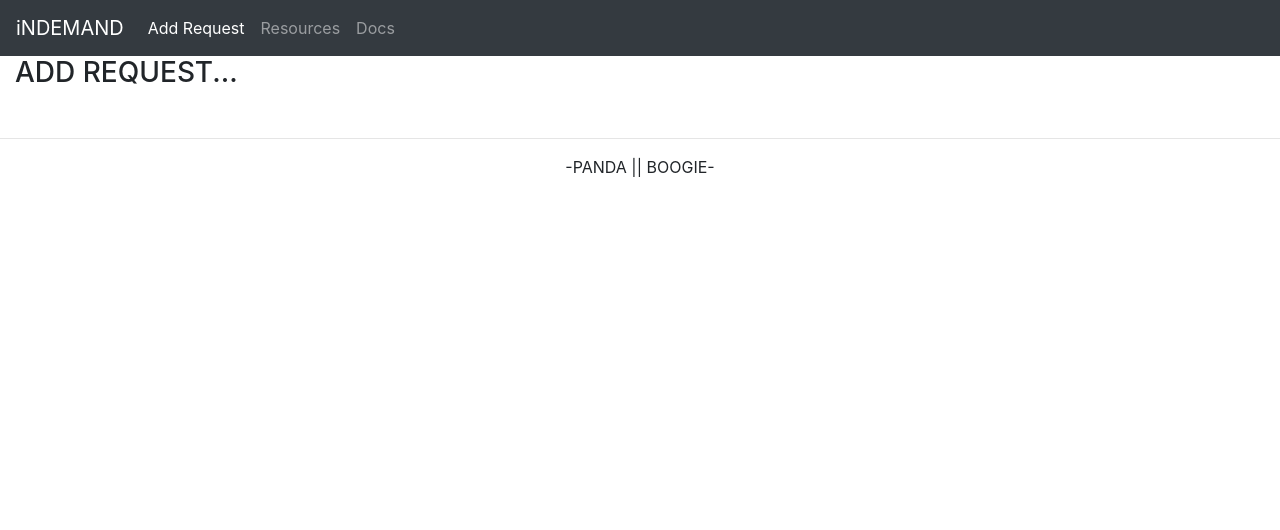
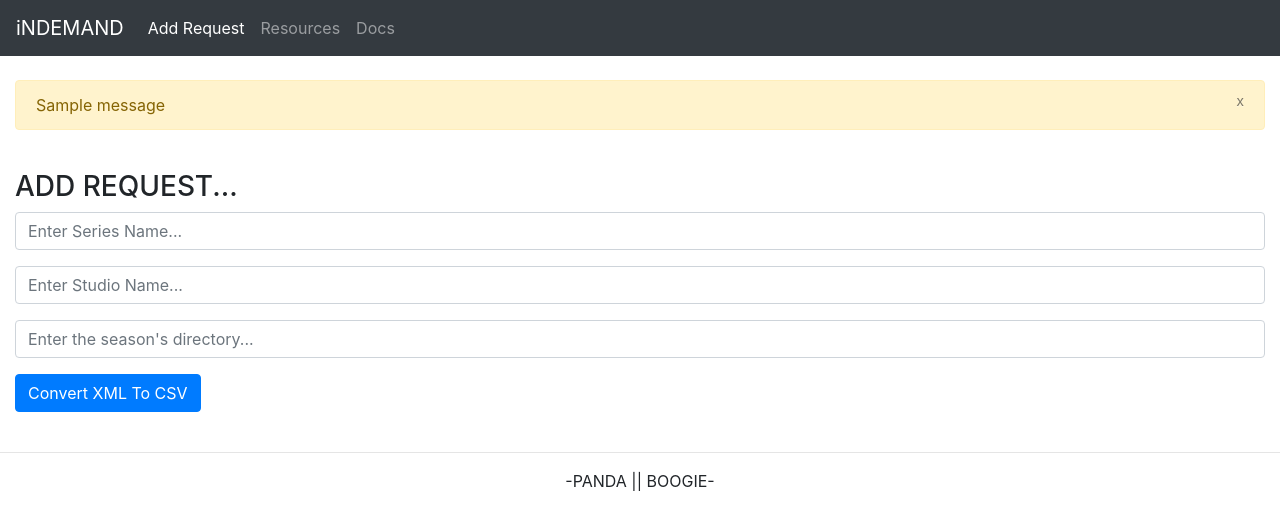
Before and after one commit to Vman45/xml_to_csv_conv, a Django app: page /add_request in a window 1280 px wide. Shown: the top 530 px of the page. Run offline with Django 3.2, Linux system fonts and the light colour scheme; tables that the repository leaves empty hold one stand-in row (values such as "Sample post"); one stand-in notice (Sample message) is shown; some libraries are stand-ins or nearby versions.

Commit message:
gh commit

```diff
--- a/converter/models.py
+++ b/converter/models.py
@@ -1,9 +1,13 @@
 from django.db import models
 
 class Request(models.Model):
+	series = models.CharField(max_length=100)
 	studio = models.CharField(max_length=100)
 	directory = models.CharField(max_length=150)
 	date_requested = models.DateField(auto_now_add=True)
+	export_csv = models.BooleanField(default=False)
+	save_csv = models.BooleanField(default=False)
+	filename = models.CharField(max_length=50, default='compiled_xmls')
 
 	#file
 	#user
--- a/converter/templates/add_request.html
+++ b/converter/templates/add_request.html
@@ -4,4 +4,102 @@
 
 	<h3>ADD REQUEST...</h3>
 
+	<form method="POST">
+
+		{% csrf_token %}
+
+		<div class="form-group">
+			<input
+				type="text"
+				class="form-control"
+				id="series"
+				placeholder="Enter Series Name..."
+				name="series"
+			/>
+		</div>
+
+		<div class="form-group">
+			<input
+				type="text"
+				class="form-control"
+				id="series"
+				placeholder="Enter Studio Name..."
+				name="studio"
+			/>
+		</div>
+
+		<div class="form-group">
+			<input
+				type="text"
+				class="form-control"
+				id="series"
+				placeholder="Enter the season's directory..."
+				name="directory"
+			/>
+		</div>
+
+	  <button type="submit" class="btn btn-primary">Convert XML To CSV</button>
+
+
+		<!-- # Form inspo below: -->
+	  <!-- <div class="form-row">
+	    <div class="form-group col-md-6">
+	      <label for="inputEmail4">Email</label>
+	      <input type="email" class="form-control" id="inputEmail4">
+	    </div>
+	    <div class="form-group col-md-6">
+	      <label for="inputPassword4">Password</label>
+	      <input type="password" class="form-control" id="inputPassword4">
+	    </div>
+	  </div>
+	  <div class="form-group">
+	    <label for="inputAddress">Address</label>
+	    <input type="text" class="form-control" id="inputAddress" placeholder="1234 Main St">
+	  </div>
+	  <div class="form-group">
+	    <label for="inputAddress2">Address 2</label>
+	    <input type="text" class="form-control" id="inputAddress2" placeholder="Apartment, studio, or floor">
+	  </div>
+	  <div class="form-row">
+	    <div class="form-group col-md-6">
+	      <label for="inputCity">City</label>
+	      <input type="text" class="form-control" id="inputCity">
+	    </div>
+	    <div class="form-group col-md-4">
+	      <label for="inputState">State</label>
+	      <select id="inputState" class="form-control">
+	        <option selected>Choose...</option>
+	        <option>...</option>
+	      </select>
+	    </div>
+	    <div class="form-group col-md-2">
+	      <label for="inputZip">Zip</label>
+	      <input type="text" class="form-control" id="inputZip">
+	    </div>
+	  </div>
+	  <div class="form-group">
+	    <div class="form-check">
+	      <input class="form-check-input" type="checkbox" id="gridCheck">
+	      <label class="form-check-label" for="gridCheck">
+	        Check me out
+	      </label>
+	    </div>
+	  </div> -->
+	  <!-- <button type="submit" class="btn btn-primary">Sign in</button> -->
+<!--
+	<div class="custom-control custom-radio">
+	  <input type="radio" id="customRadio1" name="customRadio" class="custom-control-input">
+	  <label class="custom-control-label" for="customRadio1">Toggle this custom radio</label>
+	</div>
+	<div class="custom-control custom-radio">
+	  <input type="radio" id="customRadio2" name="customRadio" class="custom-control-input">
+	  <label class="custom-control-label" for="customRadio2">Or toggle this other custom radio</label>
+	</div> -->
+
+
+	</form>
+
+
+
+
 {% endblock %}
--- a/converter/templates/main.html
+++ b/converter/templates/main.html
@@ -13,11 +13,24 @@
   <body>
 
     {% include 'navbar.html' %}
+    <br/>
+    <div class='container-fluid'>
+      {% if messages %}
 
-    <div class='container-fluid'>
-		{% block content %}
-		{% endblock %}
-	</div>
+        {% for message in messages %}
+          <div class="alert alert-warning alert-dismissable" role="alert">
+            <button class="close" data-dismiss="alert">
+              <small><sup>x</sup></small>
+            </button>
+            {{ message }}
+          </div>
+        {% endfor %}
+      {% endif %}
+      <br/>
+
+  		{% block content %}
+  		{% endblock %}
+	 </div>
 
 	<br/>
 	<hr/>
--- a/converter/views.py
+++ b/converter/views.py
@@ -1,10 +1,26 @@
 from django.shortcuts import render, redirect
+from django.contrib import messages
+from .models import Request
+from .forms import RequestForm
+
 
 def home(request):
 
-	return render(request, 'home.html', {})
+	all_requests = Request.objects.all
+
+	return render(request, 'home.html', {'requests': all_requests})
 
 
 def add_request(request):
 
-	return render(request, 'add_request.html', {})
+	if request.method == 'POST':
+		form = RequestForm(request.POST or None)
+		if form.is_valid():
+			form.save()
+			messages.success(request, ('Request has been made.'))
+			return redirect('home')
+		else:
+			messages.success(request, ('Something went wrong...'))
+			return render(request, 'add_request.html', {})
+	else:
+		return render(request, 'add_request.html', {})
```
Also changed, not shown: converter/forms.py (added, +7 -0 lines), converter/templates/home.html (+18 -2 lines), converter/migrations/0002_request_series.py (added), converter/migrations/0003_auto_20200715_2003.py (added).
